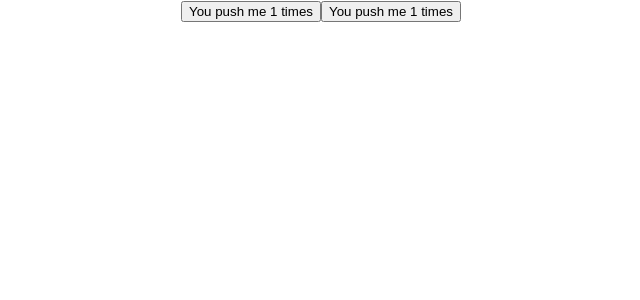
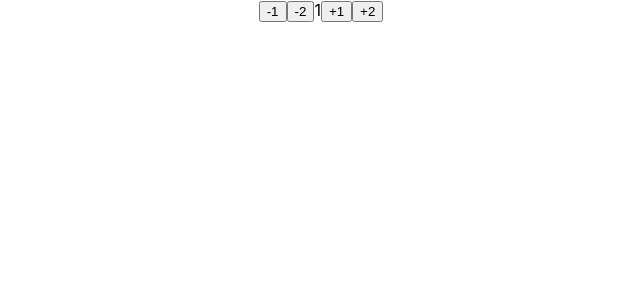
Before and after one commit to VladimirRM/Counter-useReduser-ConstCode, a React (Create React App) app: page / in a window 1280 px wide. Shown: the top 300 px of the page, without its empty margins (319-959 px from the left). Built offline with nearby package versions, Linux system fonts and the light colour scheme.

Commit message:
create main idea

```diff
--- a/src/App.js
+++ b/src/App.js
@@ -1,35 +1,60 @@
-import React,{useReducer} from 'react';
-import './App.css';
+import React, { useReducer } from "react";
+import "./App.css";
 
-function reducer (state,action){
+const DECREMENT = "decrement";
+const INCREMENT = "increment";
 
-  switch(action.type){
-    case 'increment':
-      return{
-        counter:state.counter + 1
-      }
+// const increment = (payload) => ({
+//   type: INCREMENT,
+//   payload,
+// });
+
+const increment = payload =>{
+  return {
+    type:INCREMENT,
+    payload,
+  }
+}
+const decrement = payload =>{
+  return {
+    type:DECREMENT,
+    payload,
+  }
+
+}
+
+
+function reducer(state, action) {
+  switch (action.type) {
+    case INCREMENT:
+      return {
+        counter: state.counter + action.payload,
+      };
+    case DECREMENT:
+      return {
+        counter: state.counter - action.payload,
+      };
+      default:
+        return{
+          ...state
+        }
   }
 }
 
 function App() {
-  const [state,dispatch]= useReducer(reducer,{
-    counter: 1
-  })
-
-const handlerClick =()=>{
-    dispatch({
-      type:'increment',
-      payload:1
-
-    })
-}
-
+  const [state, dispatch] = useReducer(reducer, {
+    counter: 1,
+  });
 
   return (
     <div className="App">
-        <button onClick={handlerClick }> You push me {state.counter} times</button>
-        <button onClick={handlerClick }> You push me {state.counter} times</button>
+      <button onClick={() => dispatch(decrement(2))}>-1</button>
+      <button onClick={() => dispatch(decrement(1))}>-2</button>
 
+      <span>{state.counter}</span>
+
+      <button onClick={() => dispatch(increment(1))}>+1</button>
+      <button onClick={() => dispatch(increment(2))}>+2</button>
     </div>
   );
 }
```
